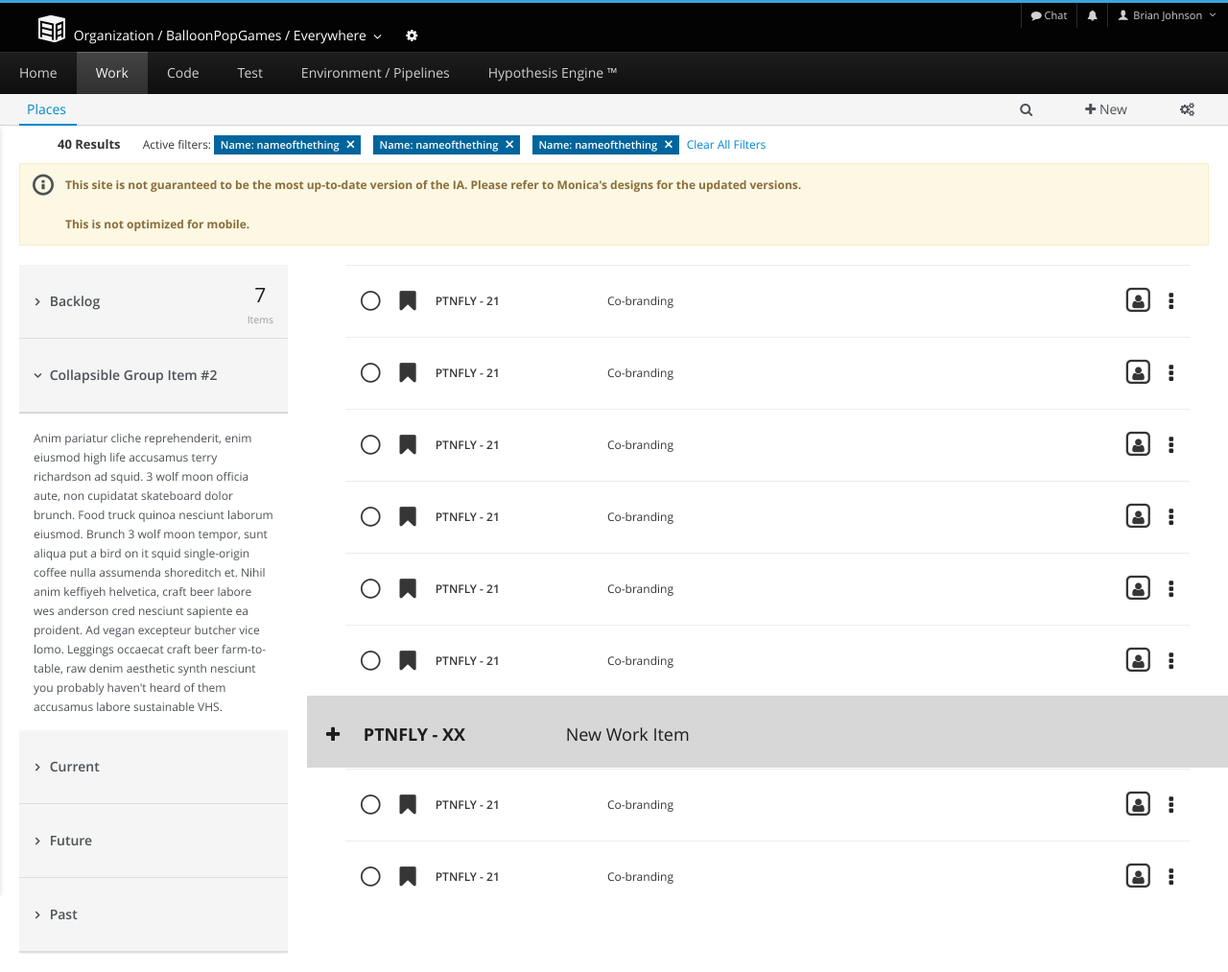
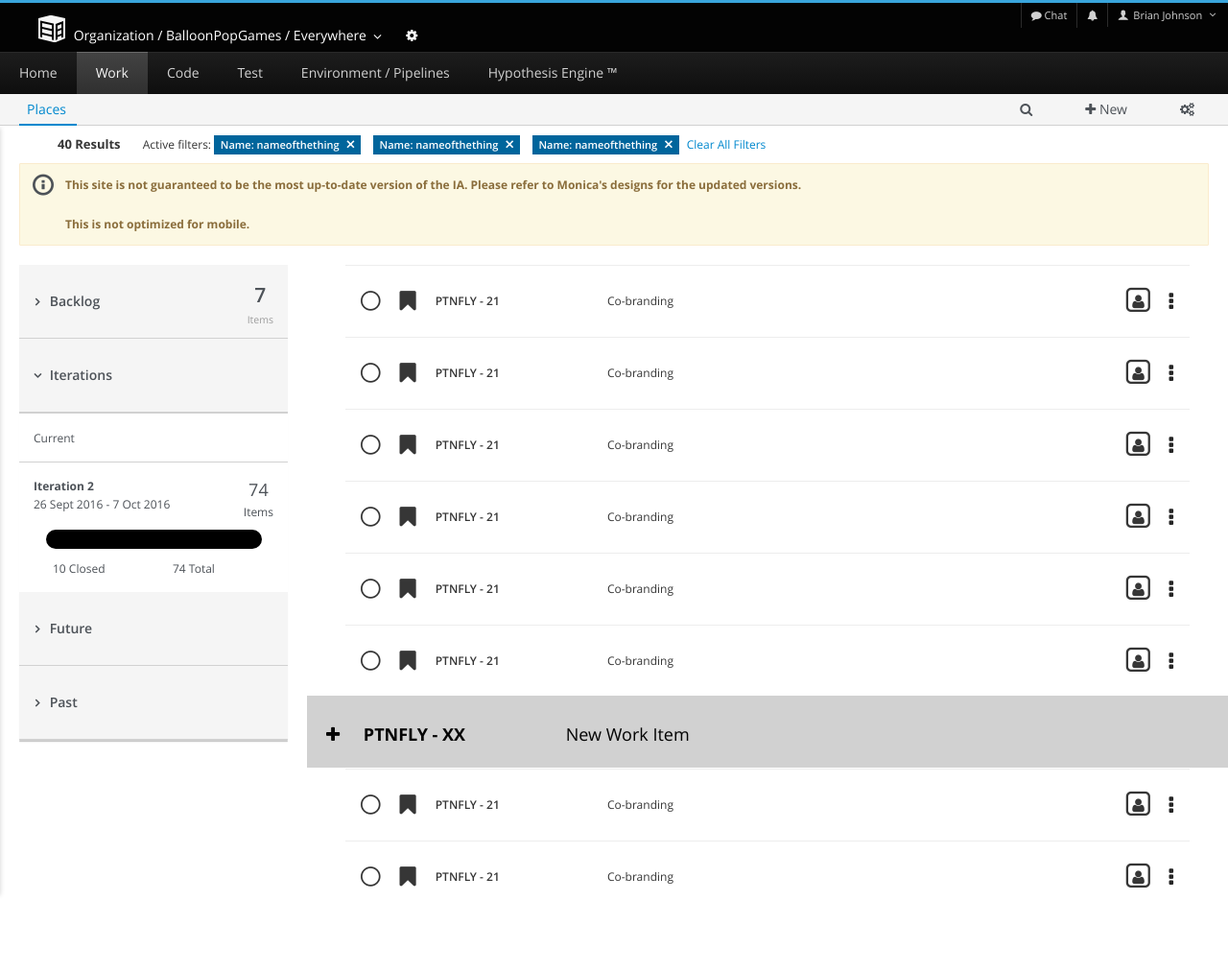
Before and after one commit to AdamJ/testing_environment, a website: page work-plan.html in a window 1280 px wide. Shown: the whole page at 96% size. Drawn offline with Linux system fonts and the light colour scheme; files whose address does not match are found by name.

Commit message:
add nested accordion panel & affix to left

```diff
--- a/includes/work/iterations.html
+++ b/includes/work/iterations.html
@@ -11,7 +11,7 @@
                                 <large>7</large>
                                 <small style="display: block;">Items</small>
                             </li>
-                        </span>
+                        </ul>
                     </a>
                 </h4>
             </div>
@@ -25,27 +25,39 @@
             <div class="panel-heading" role="tab" id="headingTwo">
                 <h4 class="panel-title">
                     <a role="button" data-toggle="collapse" data-parent="#accordion" href="#collapseTwo" aria-expanded="false" aria-controls="collapseTwo">
-                    Collapsible Group Item #2
+                    Iterations
                     </a>
                 </h4>
             </div>
             <div id="collapseTwo" class="panel-collapse collapse in" role="tabpanel" aria-labelledby="headingTwo">
                 <div class="panel-body">
-                    Anim pariatur cliche reprehenderit, enim eiusmod high life accusamus terry richardson ad squid. 3 wolf moon officia aute, non cupidatat skateboard dolor brunch. Food truck quinoa nesciunt laborum eiusmod. Brunch 3 wolf moon tempor, sunt aliqua put a bird on it squid single-origin coffee nulla assumenda shoreditch et. Nihil anim keffiyeh helvetica, craft beer labore wes anderson cred nesciunt sapiente ea proident. Ad vegan excepteur butcher vice lomo. Leggings occaecat craft beer farm-to-table, raw denim aesthetic synth nesciunt you probably haven't heard of them accusamus labore sustainable VHS.
+                    Current
+                </div>
+                <div class="panel-body">
+                    <div class="row" style="line-height: 1.5;">
+                        <b>Iteration 2</b>
+                        <ul class="status-number pull-right" style="list-style: none; text-align: center;">
+                            <li>
+                                <large>74</large>
+                                <span style="display: block;">Items</span>
+                            </li>
+                        </ul>
+                        <div>
+                            26 Sept 2016 - 7 Oct 2016
                         </div>
                     </div>
+                    <!-- Hack for a progress bar -->
+                    <div class="row" style="background-color: black; width: 90%; border-radius: 10px; margin: auto;">
+                        <span>
+                            &nbsp;
+                        </span>
                     </div>
-        <div class="panel panel-default">
-            <div class="panel-heading" role="tab" id="headingThree">
-                <h4 class="panel-title">
-                    <a class="collapsed" role="button" data-toggle="collapse" data-parent="#accordion" href="#collapseThree" aria-expanded="false" aria-controls="collapseThree">
-                        Current
-                    </a>
-                </h4>
+                    <div class="row" style="margin-top: 10px;">
+                        <div class="col-sm-6">
+                            10 Closed
                         </div>
-            <div id="collapseThree" class="panel-collapse collapse" role="tabpanel" aria-labelledby="headingThree">
-                <div class="panel-body">
-                    Anim pariatur cliche reprehenderit, enim eiusmod high life accusamus terry richardson ad squid. 3 wolf moon officia aute, non cupidatat skateboard dolor brunch. Food truck quinoa nesciunt laborum eiusmod. Brunch 3 wolf moon tempor, sunt aliqua put a bird on it squid single-origin coffee nulla assumenda shoreditch et. Nihil anim keffiyeh helvetica, craft beer labore wes anderson cred nesciunt sapiente ea proident. Ad vegan excepteur butcher vice lomo. Leggings occaecat craft beer farm-to-table, raw denim aesthetic synth nesciunt you probably haven't heard of them accusamus labore sustainable VHS.
+                        <div class="col-sm-6">
+                            74 Total
                         </div>
                     </div>
                 </div>
@@ -79,10 +91,5 @@
                 </div>
             </div>
         </div>
-<script>
-    // $('.iteration-picker').affix({
-    //     offset: {
-    //         top: 130,
-    //     }
-    // });
-</script>
+    </div>
+</div>
--- a/sass/_custom.scss
+++ b/sass/_custom.scss
@@ -36,7 +36,7 @@ section {
     position: relative;
 }
 .remove-link-styles {
-    color: $pf-black;
+    color: $color-pf-black;
     &:hover {
         text-decoration: none;
     }
--- a/sass/_footer.scss
+++ b/sass/_footer.scss
@@ -1,6 +1,6 @@
 .footer-bottom {
     height: 75px;
-    background-color: #d7d7d7;
+    background-color: $color-pf-black-300;
     position: fixed;
     bottom: 0;
     left: 0;
@@ -20,7 +20,7 @@
         }
     }
     a, a:hover, a:focus, a:active {
-        color: $pf-black;
+        color: $color-pf-black;
         text-decoration: none;
     }
 }
--- a/sass/_nav.scss
+++ b/sass/_nav.scss
@@ -6,14 +6,14 @@ span.pficon-enterprise.fa-2x {
 }
 .navbar-default .navbar-brand {
     &:hover, &:focus, &:active {
-        color: $white;
+        color: $color-pf-white;
         text-decoration: none;
     }
     .dropdown {
         a.dropdown-toggle {
             padding-left: 5px;
             &:hover, &:focus, &:active {
-                background-image: linear-gradient(to bottom,#434343 0,#303030 100%);
+                background-image: linear-gradient(to bottom,$color-pf-black-700 0,$color-pf-black-900 100%);
                 text-decoration: none;
                 padding: 24px 0 8px 5px;
             }
--- /dev/null
+++ b/sass/_pf-colors.scss
@@ -0,0 +1,84 @@
+$color-pf-black-100:             #fafafa;
+$color-pf-black-150:             #f5f5f5;
+$color-pf-black-200:             #ededed;
+$color-pf-black-300:             #d1d1d1;
+$color-pf-black-400:             #bbb;
+$color-pf-black-500:             #8b8d8f;
+$color-pf-black-600:             #72767b;
+$color-pf-black-700:             #4d5258;
+$color-pf-black-800:             #393f44;
+$color-pf-black-900:             #292e34;
+$color-pf-blue-50:               #def3ff;
+$color-pf-blue-100:              #bee1f4;
+$color-pf-blue-200:              #7dc3e8;
+$color-pf-blue-300:              #39a5dc;
+$color-pf-blue-400:              #0088ce;
+$color-pf-blue-500:              #00659c;
+$color-pf-blue-600:              #004368;
+$color-pf-blue-700:              #002235;
+$color-pf-cyan-100:              #bedee1;
+$color-pf-cyan-200:              #7dbdc3;
+$color-pf-cyan-300:              #3a9ca6;
+$color-pf-cyan-400:              #007a87;
+$color-pf-cyan-500:              #005c66;
+$color-pf-cyan-600:              #003d44;
+$color-pf-cyan-700:              #001f22;
+$color-pf-gold-100:              #fbeabc;
+$color-pf-gold-200:              #f9d67a;
+$color-pf-gold-300:              #f5c12e;
+$color-pf-gold-400:              #f0ab00;
+$color-pf-gold-500:              #b58100;
+$color-pf-gold-600:              #795600;
+$color-pf-gold-700:              #3d2c00;
+$color-pf-green-100:             #cfe7cd;
+$color-pf-green-200:             #9ecf99;
+$color-pf-green-300:             #6ec664;
+$color-pf-green-400:             #3f9c35;
+$color-pf-green-500:             #2d7623;
+$color-pf-green-600:             #1e4f18;
+$color-pf-green-700:             #0f280d;
+$color-pf-light-blue-100:        #beedf9;
+$color-pf-light-blue-200:        #7cdbf3;
+$color-pf-light-blue-300:        #35caed;
+$color-pf-light-blue-400:        #00b9e4;
+$color-pf-light-blue-500:        #008bad;
+$color-pf-light-blue-600:        #005c73;
+$color-pf-light-blue-700:        #002d39;
+$color-pf-light-green-100:       #e4f5bc;
+$color-pf-light-green-200:       #c8eb79;
+$color-pf-light-green-300:       #ace12e;
+$color-pf-light-green-400:       #92d400;
+$color-pf-light-green-500:       #6ca100;
+$color-pf-light-green-600:       #486b00;
+$color-pf-light-green-700:       #253600;
+$color-pf-orange-100:            #fbdebf;
+$color-pf-orange-200:            #f7bd7f;
+$color-pf-orange-300:            #f39d3c;
+$color-pf-orange-400:            #ec7a08;
+$color-pf-orange-500:            #b35c00;
+$color-pf-orange-600:            #773d00;
+$color-pf-orange-700:            #3b1f00;
+$color-pf-purple-100:            #c7bfff;
+$color-pf-purple-200:            #a18fff;
+$color-pf-purple-300:            #8461f7;
+$color-pf-purple-400:            #703fec;
+$color-pf-purple-500:            #582fc0;
+$color-pf-purple-600:            #40199a;
+$color-pf-purple-700:            #1f0066;
+$color-pf-red-100:               #cc0000;
+$color-pf-red-200:               #a30000;
+$color-pf-red-300:               #8b0000;
+$color-pf-red-400:               #470000;
+$color-pf-red-500:               #2c0000;
+
+$color-pf-black:                 #030303;
+$color-pf-blue:                  $color-pf-blue-400;
+$color-pf-cyan:                  $color-pf-cyan-400;
+$color-pf-gold:                  $color-pf-gold-400;
+$color-pf-green:                 $color-pf-green-400;
+$color-pf-light-blue:            $color-pf-light-blue-400;
+$color-pf-light-green:           $color-pf-light-green-400;
+$color-pf-orange:                $color-pf-orange-400;
+$color-pf-purple:                $color-pf-purple-400;
+$color-pf-red:                   $color-pf-red-100;
+$color-pf-white:                 #fff;
--- a/sass/_plan.scss
+++ b/sass/_plan.scss
@@ -24,7 +24,7 @@ div.dropdown.custom-kebab.dropdown-kebab-pf.open {
     }
 }
 .plan-picker {
-    background-color: #f7f7f7;
+    background-color: $color-pf-black-150;
     height: 100%;
     padding-left: 0;
     padding-right: 0;
@@ -42,14 +42,14 @@ div.dropdown.custom-kebab.dropdown-kebab-pf.open {
 }
 .panel-group {
     .panel {
-        border-bottom: 1px solid #dddddd !important;
+        border-bottom: 1px solid $color-pf-black-300 !important;
     }
     .panel-default {
         border: none;
     }
     .panel-heading {
         background-image: none;
-        border-bottom: 1px solid #dddddd;
+        border-bottom: 1px solid $color-pf-black-300;
     }
 }
 .plan-active {
@@ -73,16 +73,16 @@ div.dropdown.custom-kebab.dropdown-kebab-pf.open {
     transition: all 180ms ease;
     padding: 9px 28px !important;
     will-change: transform;
-    color: $pf-blue;
+    color: $color-pf-blue;
     &:hover {
         text-decoration: underline;
     }
 }
 .ug-headerContainer {
     position: fixed;
-    background-color: #030303;
-    background-color: $white;
-    box-shadow: 0px 2px 5px #d7d7d7;
+    background-color: $color-pf-black-900;
+    background-color: $color-pf-white;
+    box-shadow: 0px 2px 5px $color-pf-black-300;
     height: 100%;
     -webkit-transition: all 200ms ease;
     -moz-transition: all 200ms ease;
@@ -102,7 +102,6 @@ div.dropdown.custom-kebab.dropdown-kebab-pf.open {
 }
 .active--menu {
     .ug-headerContainer {
-        //display: block;
         width: 400px;
         left: 0;
         -webkit-transform: translateX(0);
@@ -131,12 +130,13 @@ div.dropdown.custom-kebab.dropdown-kebab-pf.open {
     font-size: $font-large;
     will-change: transform;
     &:hover {
-        background: #e36121;
+        background: $color-pf-light-blue-400;
         -webkit-transition: all 400ms ease;
         -moz-transition: all 400ms ease;
         -o-transition: all 400ms ease;
         -ms-transition: all 400ms ease;
         transition: all 400ms ease;
+        color: $color-pf-white;
     }
     .back-button {
         font-size: $font-medium;
--- a/sass/_variables.scss
+++ b/sass/_variables.scss
@@ -1,9 +1,3 @@
-/* Colors */
-$white: #ffffff;
-$pf-black: #1d1d1d;
-$pf-black-200: #ededed;
-$pf-blue:  #0088ce;
-
 /* Font Sizes */
 $font-small: .5em;
 $font-medium: .75em;
--- a/sass/site.scss
+++ b/sass/site.scss
@@ -1,3 +1,5 @@
+@import "_pf-colors.scss";
+
 @import "_fonts.scss";
 @import "_variables.scss";
 @import "_mobile.scss";
```
Also changed, not shown: dist/css/site.css. Lines whose indentation alone changed are shown as unchanged.
